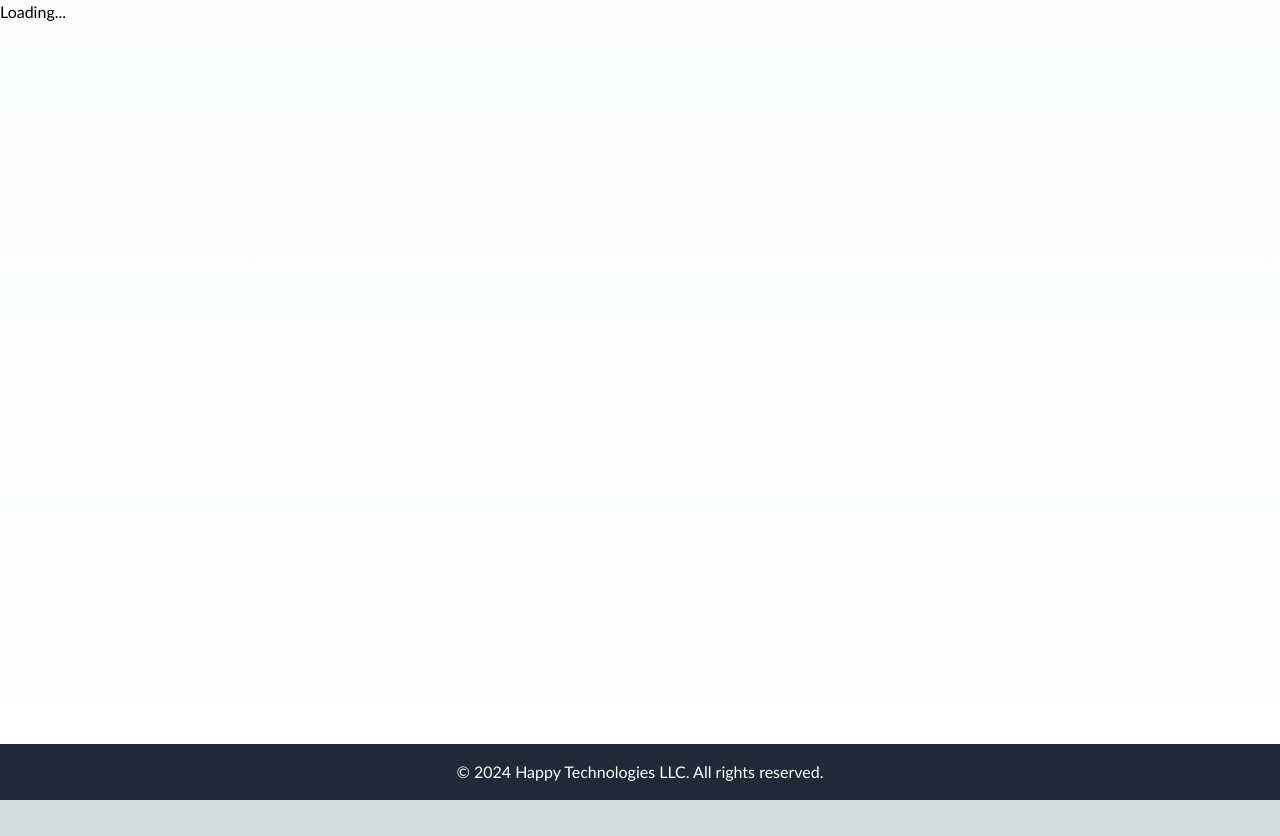
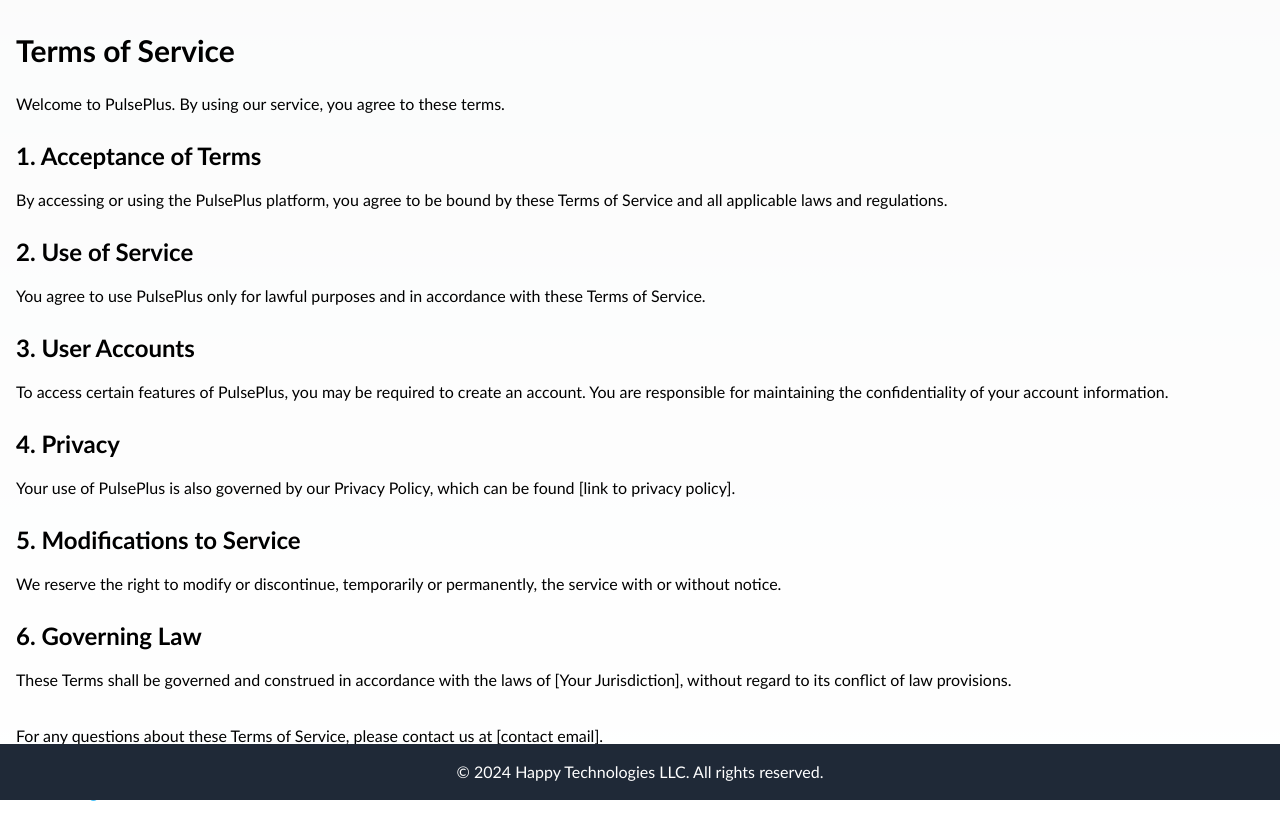
Before and after one commit to nickzitzer/pulseplus, a Next.js app in the folder frontend/: page /terms-of-service in a window 1280 px wide. Before the commit this address had no page. Before the commit the page ends 800 px from the top, so only its background shows below. Built offline with nearby package versions, Linux system fonts and the light colour scheme.

Commit message:
Fixing terms public page

```diff
--- a/frontend/src/pages/_app.tsx
+++ b/frontend/src/pages/_app.tsx
@@ -12,7 +12,7 @@
 
   useEffect(() => {
     if (!loading) {
-      if (!user && router.pathname !== '/login') {
+      if (!user && router.pathname !== '/login' && router.pathname !== '/terms-of-service') {
         router.push('/login');
       } else {
         setIsReady(true);
--- a/frontend/src/pages/terms-of-service.js
+++ b/frontend/src/pages/terms-of-service.js
@@ -1,9 +1,9 @@
-import PublicPage from '../components/PublicPage';
+import Layout from '../components/Layout';
 import Link from 'next/link';
 
 function TermsOfService() {
   return (
-    <PublicPage>
+    <Layout>
       <div className="container mx-auto px-4 py-8">
         <h1 className="text-3xl font-bold mb-6">Terms of Service</h1>
         <div className="prose max-w-none">
@@ -35,7 +35,7 @@
           </Link>
         </div>
       </div>
-    </PublicPage>
+    </Layout>
   );
 }
 
```
